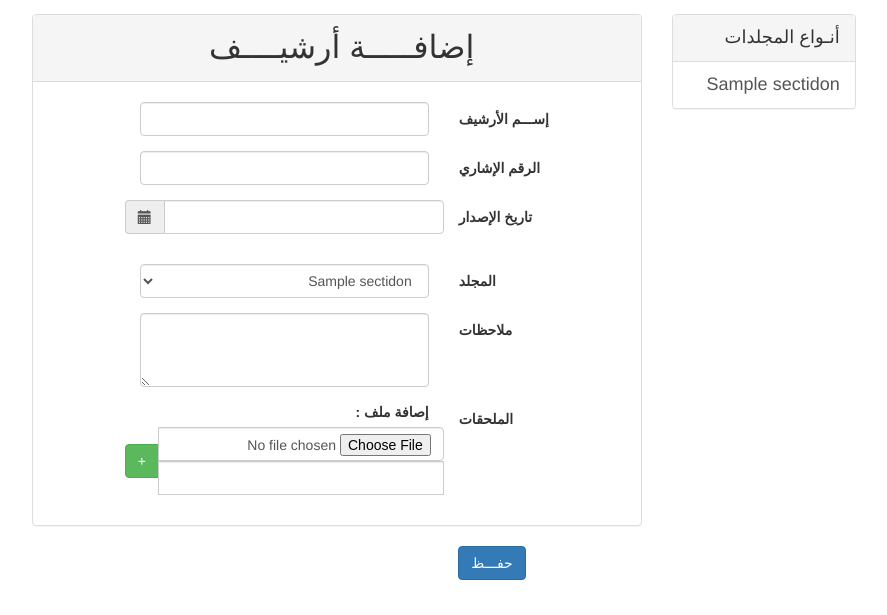
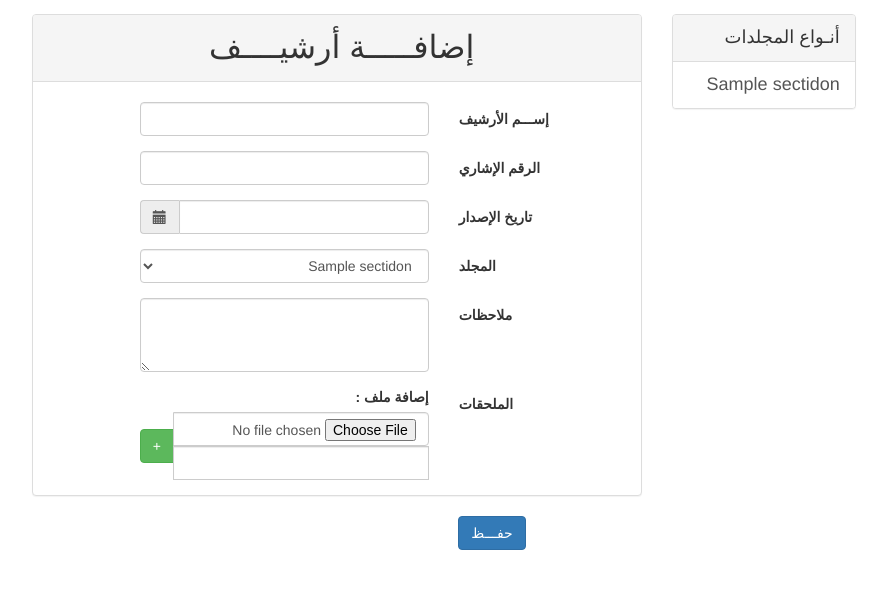
Before and after one commit to afituri/archive, a Django app: template static/template/addArchive.html in a window 1280 px wide. Shown: the part 222-837 px from the top of the page, without its empty margins (211-1098 px from the left). After the commit the page ends 772 px from the top, so only its background shows below. Run offline with Django 3.2, Linux system fonts and the light colour scheme; the template is opened without the code that fills it: most values are stand-ins (such as "Sample title", 1, 10 or a date in 2020); some libraries are stand-ins or nearby versions.

Commit message:
fixing layout

```diff
--- a/static/template/addArchive.html
+++ b/static/template/addArchive.html
@@ -52,14 +52,12 @@
       <div class="form-group">
         <label class="col-sm-4 control-label">تاريخ اﻹصدار</label>
         <div class="col-sm-6">
-          <div class="form-group">
             <div class='input-group date' id='datetimepicker5'>
               <!-- data-date-format="dd MM yyyy" data-link-field="dtp_input2" data-link-format="yyyy-mm-dd" -->
-          <input type='text' class="form-control" data-date-format="YYYY/MM/DD" name="real_date" id="real_date"/>
+              <input type='text' class="form-control" data-date-format="YYYY/MM/DD" name="real_date" id="real_date">
               <span class="input-group-addon">
                 <span class="glyphicon glyphicon-calendar"></span>
               </span>
-        </div>
             </div>
         </div>
       </div>
@@ -87,7 +85,7 @@
         <label class="col-sm-4 control-label">الملحقات</label>
             <div class="contacts col-sm-6">
                 <label>إصافة ملف :</label>
-                    <div class="form-group multiple-form-group input-group file">
+                    <div class="multiple-form-group input-group file">
                         <input type="file" name="file[]" class="form-control" >
                         <input type="text" name= "file_name[]" class="form-control" >
                         <span class="input-group-btn">
@@ -107,6 +105,7 @@
 
     </form>
   </div>
+</div>
 {% endblock %}
 
 {% block pagination %}{% endblock %}
```
Lines whose indentation alone changed are shown as unchanged.
